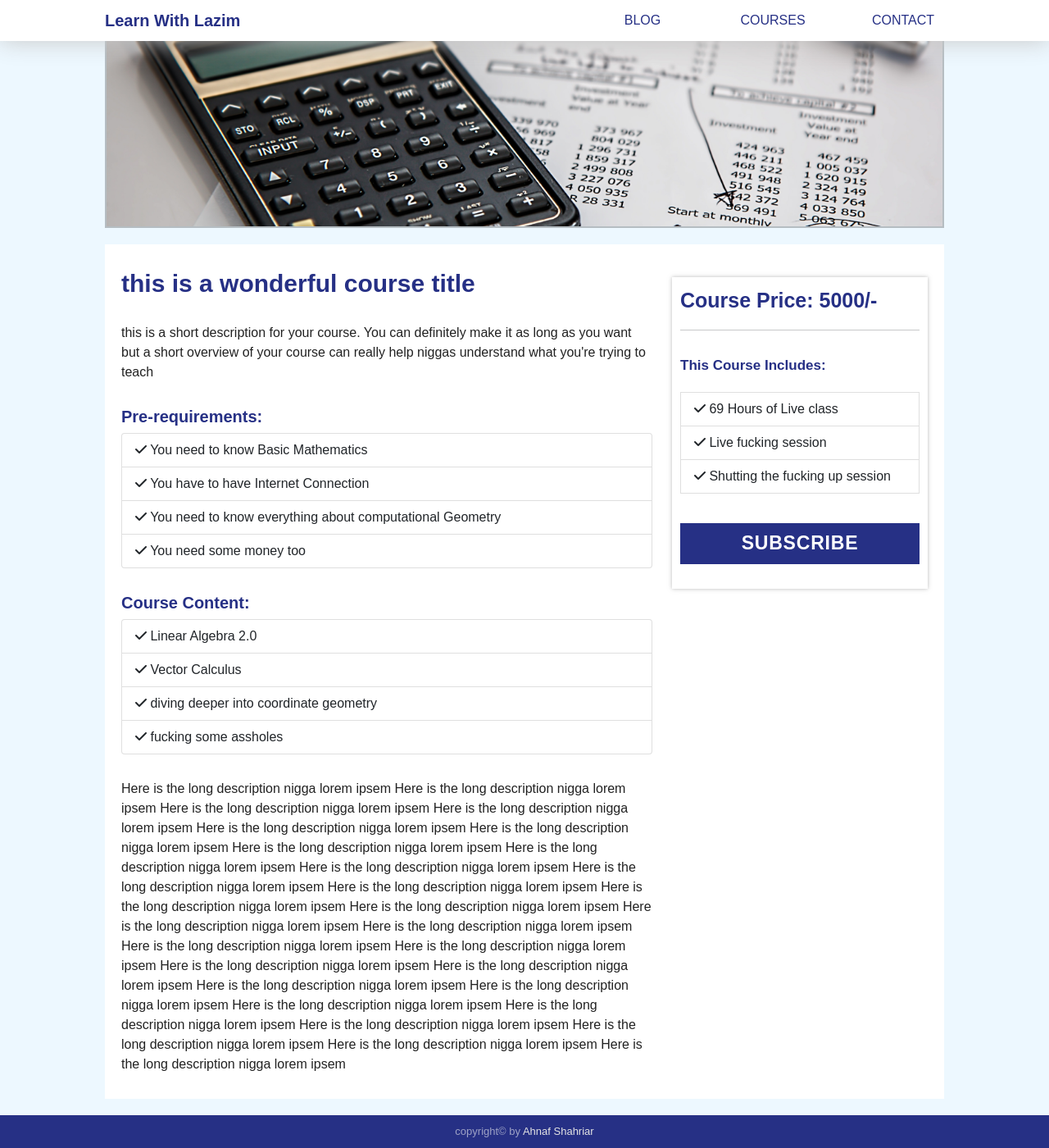
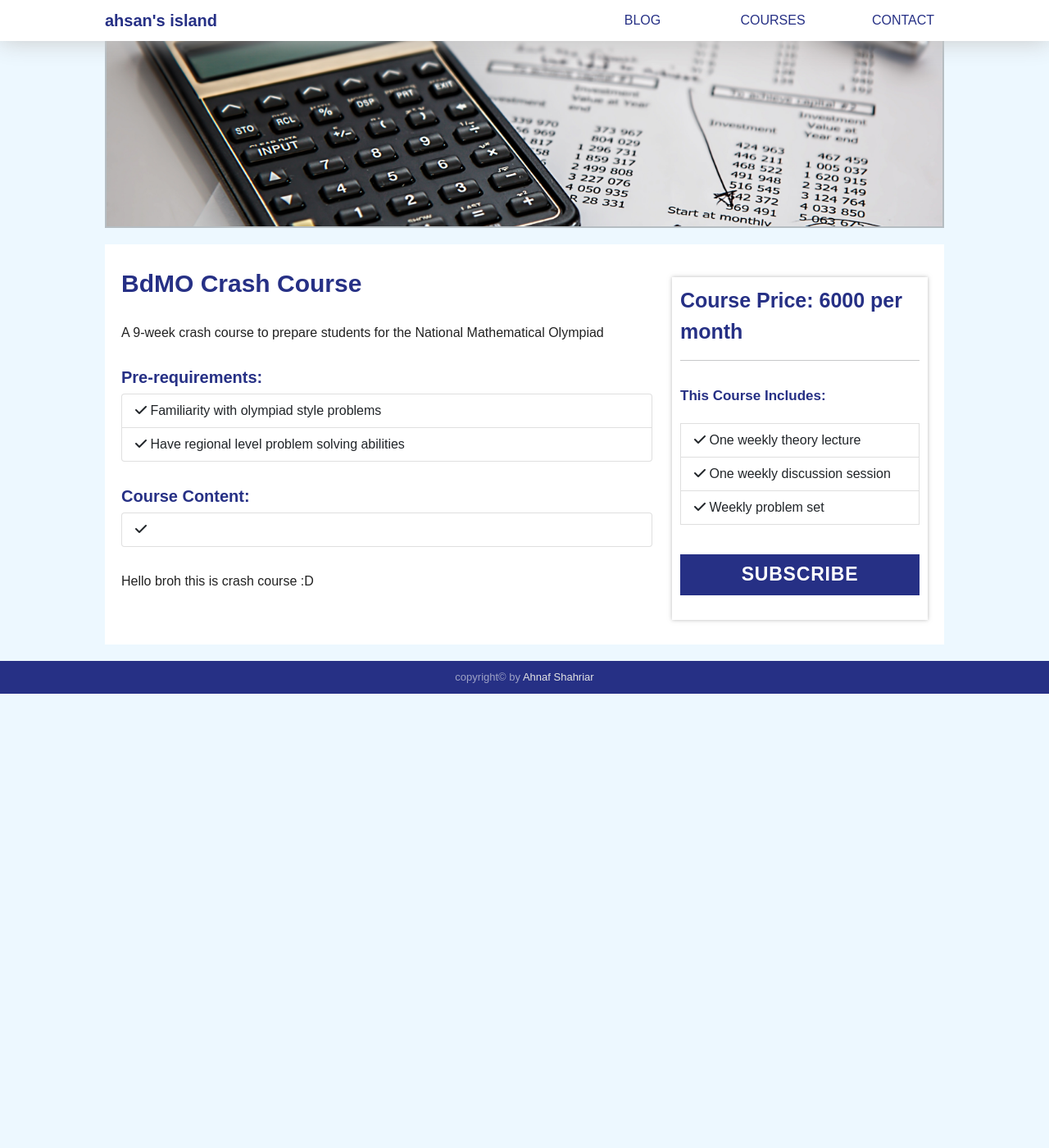
Before and after one commit to AnglyPascal/anglypascal.github.io, a Jekyll site: the page built from courses/course-1.md, in a window 1280 px wide and 1400 px high, scrolled down 132 px. Shown: the whole window at 82% size. Built offline with Jekyll 4.4.1, drawn with Linux system fonts in a browser that asks for light colours; nearby versions of some CDN libraries; after the commit the page ends 978 px from its top, so only the background shows below that.

Commit message:
course update

```diff
--- a/_config.yml
+++ b/_config.yml
@@ -11,14 +11,14 @@
 # github_username:  jekyll
 
 
-html_title: Learn With Lazim
-title: This is the main title of the website
-brand_title: Learn With Lazim
-main_short_description: This is the short description under title in the home page
+html_title: ahsan's island
+title:
+brand_title: ahsan's island
+main_short_description: a personal blog/website :D i teach olympiad mathematics sometimes :0 oh, and i love painting, listening to music, and reading manga :D
 about_me: >-
-  This is the about me section. My name is Ahnaf Shahriar Asif and I suck at every single thing that exists. I am 18, but I'm single, virgin and I fuck my life.
+  I'm M Ahsan Al Mahir, a first year Mathematics and Computer Science student at Brag University. I previously participated in the International Mathematical Olympiad in 2019 and 2020. I love learning mathematics, my favorite topics are mathematical analysis and discrete mathematics. I also love teaching others about mathematics. You can check my courses in below.
 
-email: ahnafshahriar92@gmail.com
+email: ahsanalmahir@gmail.com
 
 plugins:
   - jekyll-paginate
--- a/_data/courses.json
+++ b/_data/courses.json
@@ -1,81 +1,23 @@
   [
     {
     "status" : 1,
-    "title": "this is a wonderful course title",
+    "title": "BdMO Crash Course",
     "brand_image" : "/assets/img/math2.jpg",
-    "short_description": "this is a short description for your course. You can definitely make it as long as you want but a short overview of your course can really help niggas understand what you're trying to teach",
+    "short_description": "A 9-week crash course to prepare students for the National Mathematical Olympiad",
     "pre_requirements": [
-      "You need to know Basic Mathematics",
-      "You have to have Internet Connection",
-      "You need to know everything about computational Geometry",
-      "You need some money too"
+      "Familiarity with olympiad style problems",
+      "Have regional level problem solving abilities"
     ],
     "course_content": [
-      "Linear Algebra 2.0",
-      "Vector Calculus",
-      "diving deeper into coordinate geometry",
-      "fucking some assholes"
+      ""
     ],
-    "course_price": "5000/-",
+    "course_price": "6000 per month",
     "this_course_includes": [
-      "69 Hours of Live class",
-      "Live fucking session",
-      "Shutting the fucking up session"
+      "One weekly theory lecture",
+      "One weekly discussion session",
+      "Weekly problem set"
     ],
     "subscribe_link" : "https://duoblogger.github.io",
-    "permalink": "/course/course1"
-  },
-
-  {
-    "status" : 1,
-    "title": "this is a wonderful course title",
-    "brand_image" : "/assets/img/math2.jpg",
-    "short_description": "this is a short description for your course. You can definitely make it as long as you want but a short overview of your course can really help niggas understand what you're trying to teach",
-    "pre_requirements": [
-      "You need to know Basic Mathematics",
-      "You have to have Internet Connection",
-      "You need to know everything about computational Geometry",
-      "You need some money too"
-    ],
-    "course_content": [
-      "Linear Algebra 2.0",
-      "Vector Calculus",
-      "diving deeper into coordinate geometry",
-      "fucking some assholes"
-    ],
-    "course_price": "5000/-",
-    "this_course_includes": [
-      "69 Hours of Live class",
-      "Live fucking session",
-      "Shutting the fucking up session"
-    ],
-    "subscribe_link" : "https://duoblogger.github.io",
-    "permalink": "/course/course2"
-  },
-  {
-    "status" : 1,
-    "title": "this is a wonderful course title",
-    "brand_image" : "/assets/img/math2.jpg",
-    "short_description": "this is a short description for your course. You can definitely make it as long as you want but a short overview of your course can really help niggas understand what you're trying to teach",
-    "pre_requirements": [
-      "You need to know Basic Mathematics",
-      "You have to have Internet Connection",
-      "You need to know everything about computational Geometry",
-      "You need some money too"
-    ],
-    "course_content": [
-      "Linear Algebra 2.0",
-      "Vector Calculus",
-      "diving deeper into coordinate geometry",
-      "fucking some assholes"
-    ],
-    "course_price": "5000/-",
-    "this_course_includes": [
-      "69 Hours of Live class",
-      "Live fucking session",
-      "Shutting the fucking up session"
-    ],
-    "subscribe_link" : "https://duoblogger.github.io",
-    "permalink": "/course/course3"
+    "permalink": "/course/crash_course"
   }
 ]
--- a/courses/course-1.md
+++ b/courses/course-1.md
@@ -1,6 +1,6 @@
 ---
 layout: singlecourse
-permalink: "/course/course1"
+permalink: "/course/crash_course"
 ---
 
-Here is the long description nigga lorem ipsem Here is the long description nigga lorem ipsem Here is the long description nigga lorem ipsem Here is the long description nigga lorem ipsem Here is the long description nigga lorem ipsem Here is the long description nigga lorem ipsem Here is the long description nigga lorem ipsem Here is the long description nigga lorem ipsem Here is the long description nigga lorem ipsem Here is the long description nigga lorem ipsem Here is the long description nigga lorem ipsem Here is the long description nigga lorem ipsem Here is the long description nigga lorem ipsem Here is the long description nigga lorem ipsem Here is the long description nigga lorem ipsem Here is the long description nigga lorem ipsem Here is the long description nigga lorem ipsem Here is the long description nigga lorem ipsem Here is the long description nigga lorem ipsem Here is the long description nigga lorem ipsem Here is the long description nigga lorem ipsem Here is the long description nigga lorem ipsem Here is the long description nigga lorem ipsem Here is the long description nigga lorem ipsem Here is the long description nigga lorem ipsem Here is the long description nigga lorem ipsem Here is the long description nigga lorem ipsem
+Hello broh this is crash course :D
```
